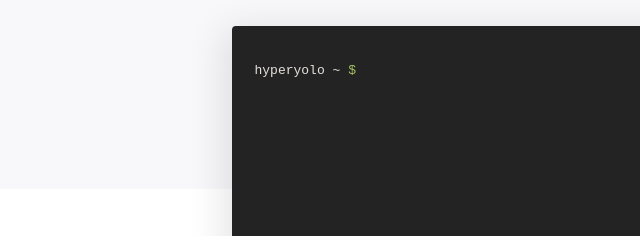
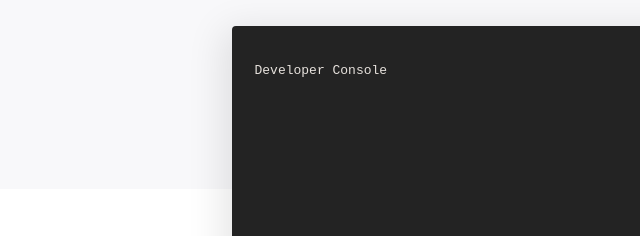
Before and after one commit to BinaryDex/DexHubWebTest, a plain HTML site: page index.html in a window 1280 px wide. Shown: the part 181-417 px from the top of the page, 24-664 px from the left. Drawn offline with nearby package versions, Linux system fonts and the light colour scheme.

Commit message:
Update index.html

```diff
--- a/index.html
+++ b/index.html
@@ -28,7 +28,7 @@
     <div class="hero__terminal">
       <pre>
         <!-- Place your demo code here -->
-        <code class="shell-session demo">hyperyolo ~ $ </code>
+        <code class="shell-session demo">Developer Console </code>
       </pre>
     </div>
     <div class="wrapper">
```
